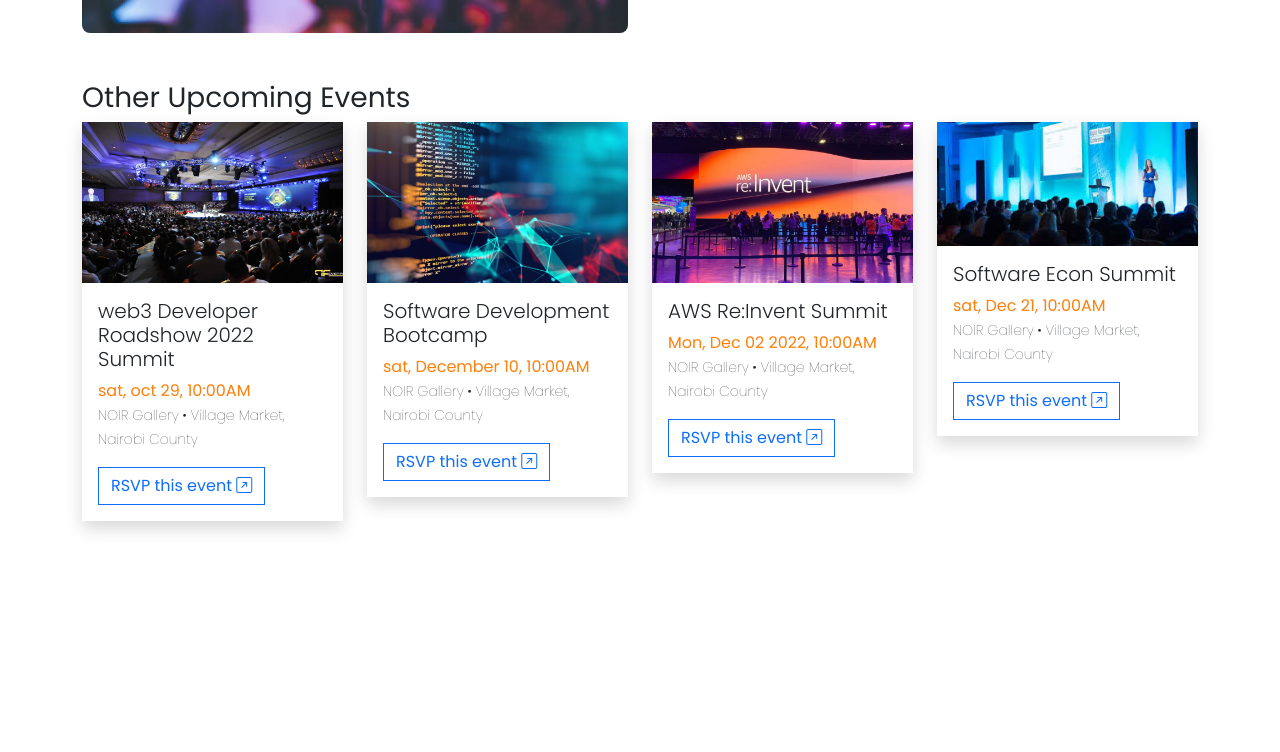
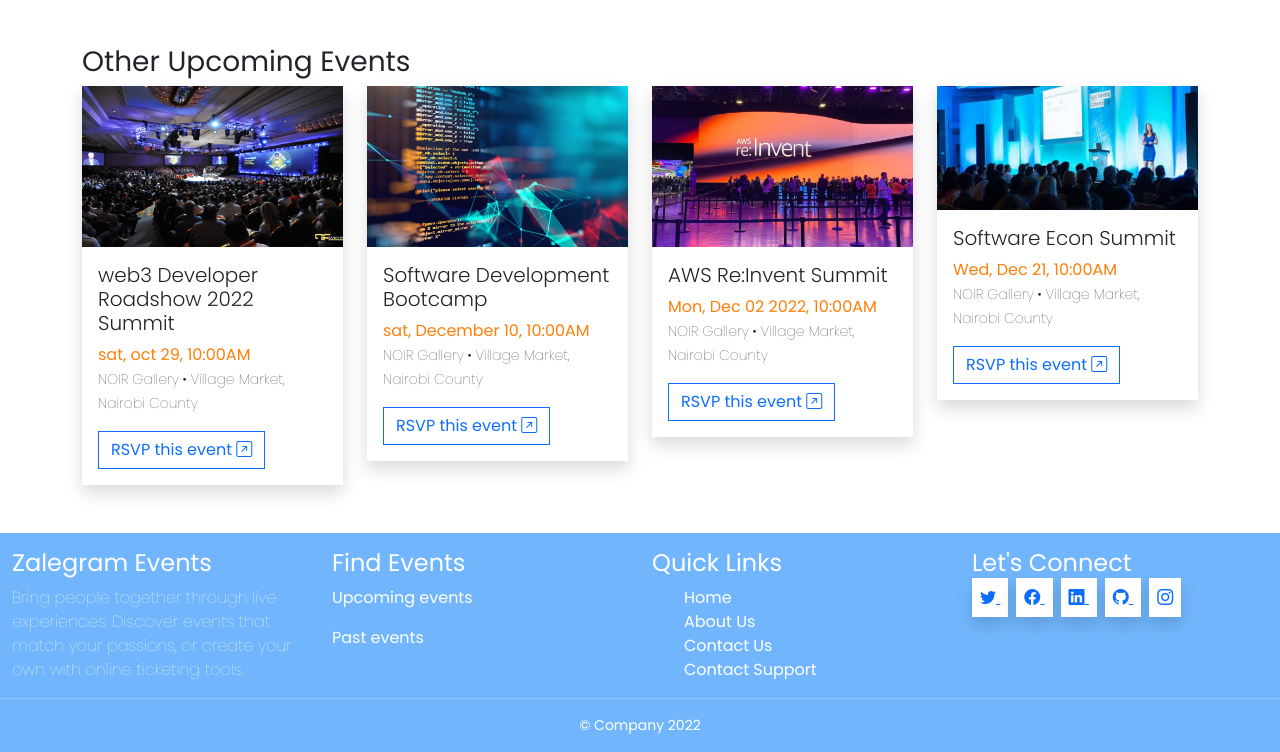
Before and after one commit to MichelleNJAMBI/Event-page, a plain HTML site: page index.html in a window 1280 px wide. Shown: the part 626-1378 px from the top of the page. Before the commit the page ends 1195 px from the top, so only its background shows below. Drawn offline with nearby package versions, Linux system fonts and the light colour scheme.

Commit message:
footer added

```diff
--- a/index.html
+++ b/index.html
@@ -10,7 +10,7 @@
     <link rel="stylesheet" href="style.css">
 </head>
 <body>
-    <nav class="navbar navbar-expand-lg " style="background-color: #71B6FD; ">
+    <nav class="navbar navbar-expand-lg fixed-top " style="background-color: #71B6FD; ">
         <div class="container-fluid">
             <a href="#" class="navbar-brand text-white">Zalegram</a>
             <button type="button" class="navbar-toggler" data-bs-toggle="collapse" data-bs-target="#displayMenus" aria-controls="displayMenus" aria-expanded="false" aria-label="toggle navigation">
@@ -19,7 +19,7 @@
             <div class="collapse navbar-collapse" id="displayMenus">
                 <div class="navbar-nav ">
                     <a href="#" class="nav-link active text-white" aria-current="page">Home</a>
-                    <a href="#" class="nav-link text-white">About Us</a>
+                    <a href="aboutus.html" class="nav-link text-white">About Us</a>
                     <a href="#" class="nav-link text-white">Contact Us</a>
                     <a href="#" class="nav-link btn btn-primary text-white">Register</a>
                 </div>
@@ -28,7 +28,7 @@
         </div>
 
     </nav>
-    <main class="bg-light py-5">
+    <main class="bg-light py-5"style="padding-top: 70px !important;">
         <section class="text-center">
             <h1 class="fw-light">Events Exclusive For You</h1>
             <p class="fw-light">
@@ -109,7 +109,7 @@
                     <img src="images/econ.jpg" alt="econ">
                     <div class="card-body">
                         <h5 class="card-title fw-light">Software Econ Summit</h5>
-                        <span style="color:#FE7F0A ;" class="text-sm-start">sat, Dec 21, 10:00AM</span>
+                        <span style="color:#FE7F0A ;" class="text-sm-start">Wed, Dec 21, 10:00AM</span>
                         <p class="fw-lighter">
                             <small>NOIR Gallery • Village Market, Nairobi County</small>
                         </p>
@@ -123,6 +123,73 @@
         </div>
 
     </div>
+    <!-- ======footer section====== -->
+    <div class="container-fluid footer py-3">
+        <div class="row">
+            <div class="col-lg-3 col-md-6">
+                <h4>Zalegram Events</h4>
+                <p class="fw-lighter">
+                    Bring people together through live
+                    experiences. Discover events that
+                    match your passions, or create your
+                    own with online ticketing tools.
+                </p>
+            </div>
+            <div class="col-lg-3 col-md-6">
+                <h4>Find Events</h4>
+                <p>
+                    <a href="#" class="text-decoration-none text-white">Upcoming events</a>
+                </p>
+                <p>
+                    <a href="#" class="text-decoration-none text-white">Past events</a>
+                </p>
+            </div>
+            <div class="col-lg-3 col-md-6">
+                <h4>Quick Links</h4>
+                <ul class="list-group-flush">
+                    <li class="list-group-item">
+                        <a href="#" class="text-decoration-none text-white">Home</a>
+                    </li>
+                    <li class="list-group-item">
+                        <a href="#" class="text-decoration-none text-white">About Us</a>
+                    </li>
+                    <li class="list-group-item">
+                        <a href="#" class="text-decoration-none text-white">Contact Us</a>
+                    </li>
+                    <li class="list-group-item">
+                        <a href="#" class="text-decoration-none text-white">Contact Support</a>
+                    </li>
+                </ul>
+            </div>
+            <div class="col-lg-3 col-md-6">
+                <h4>Let's Connect</h4>
+                <div>
+                    <a href="#" class="p-2 me-2 shadow bg-white rounded-">
+                        <i class="bi bi-twitter"></i>
+                    </a>
+                    <a href="#" class="p-2 me-2 shadow bg-white rounded-">
+                        <i class="bi bi-facebook"></i>
+                    </a>
+                    <a href="#" class="p-2 me-2 shadow bg-white rounded-">
+                        <i class="bi bi-linkedin"></i>
+                    </a>
+                    <a href="#" class="p-2 me-2 shadow bg-white rounded-">
+                        <i class="bi bi-github"></i>
+                    </a>
+                    <a href="#" class="p-2 shadow bg-white rounded-">
+                        <i class="bi bi-instagram"></i>
+                    </a>
+                </div>
+            </div>
+        </div>
+        <div class="row">
+            <hr>
+            <small class="text-center">
+                &copy; Company 2022
+            </small>
+        </div>
+    </div>
+
 
 
 
--- a/style.css
+++ b/style.css
@@ -3,3 +3,7 @@
 body{
     font-family: 'Poppins', sans-serif;
 }
+.footer{
+    background-color: #71B6FD;
+    color: #fff;
+}
```
Also changed, not shown: aboutus.html (added, +106 -0 lines).
